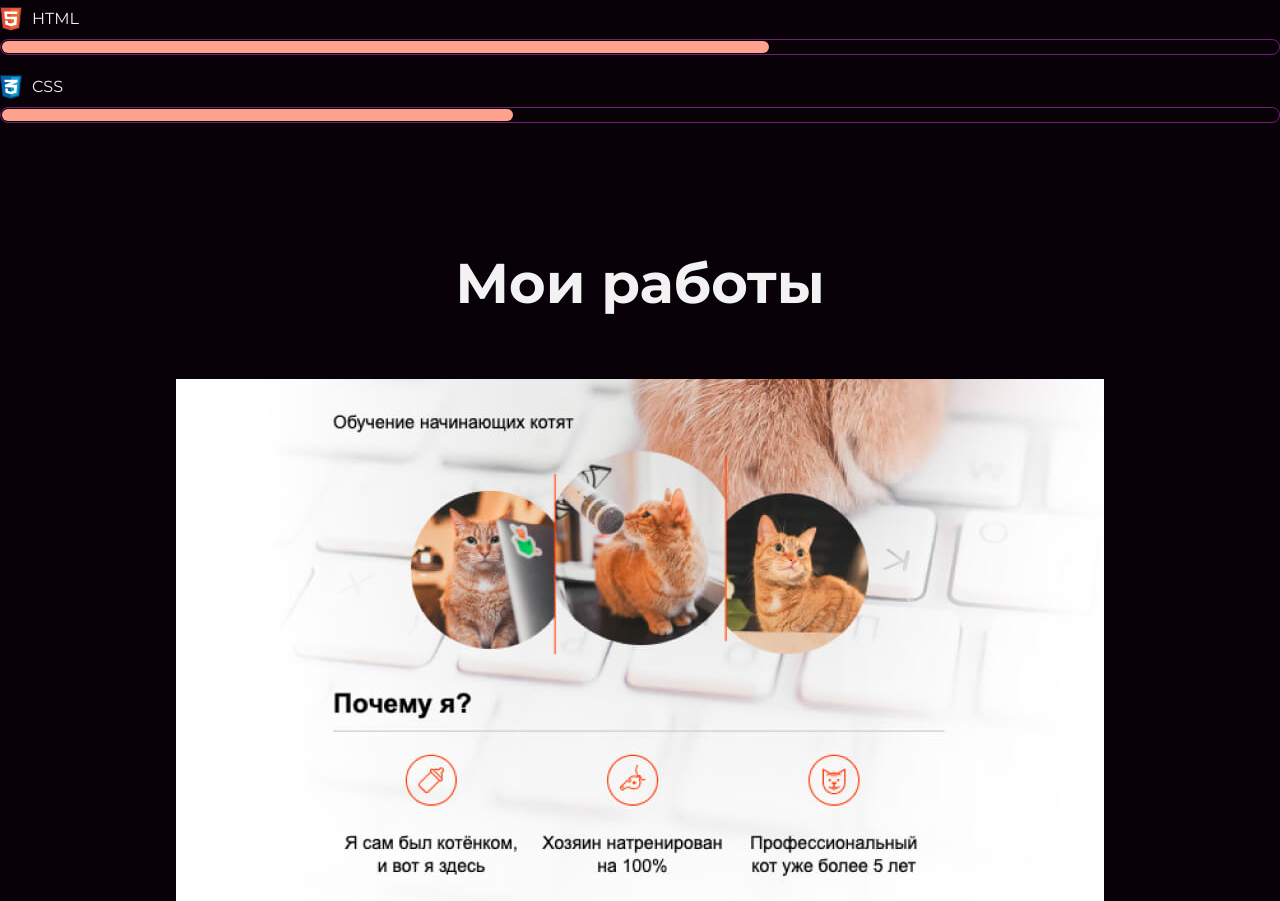
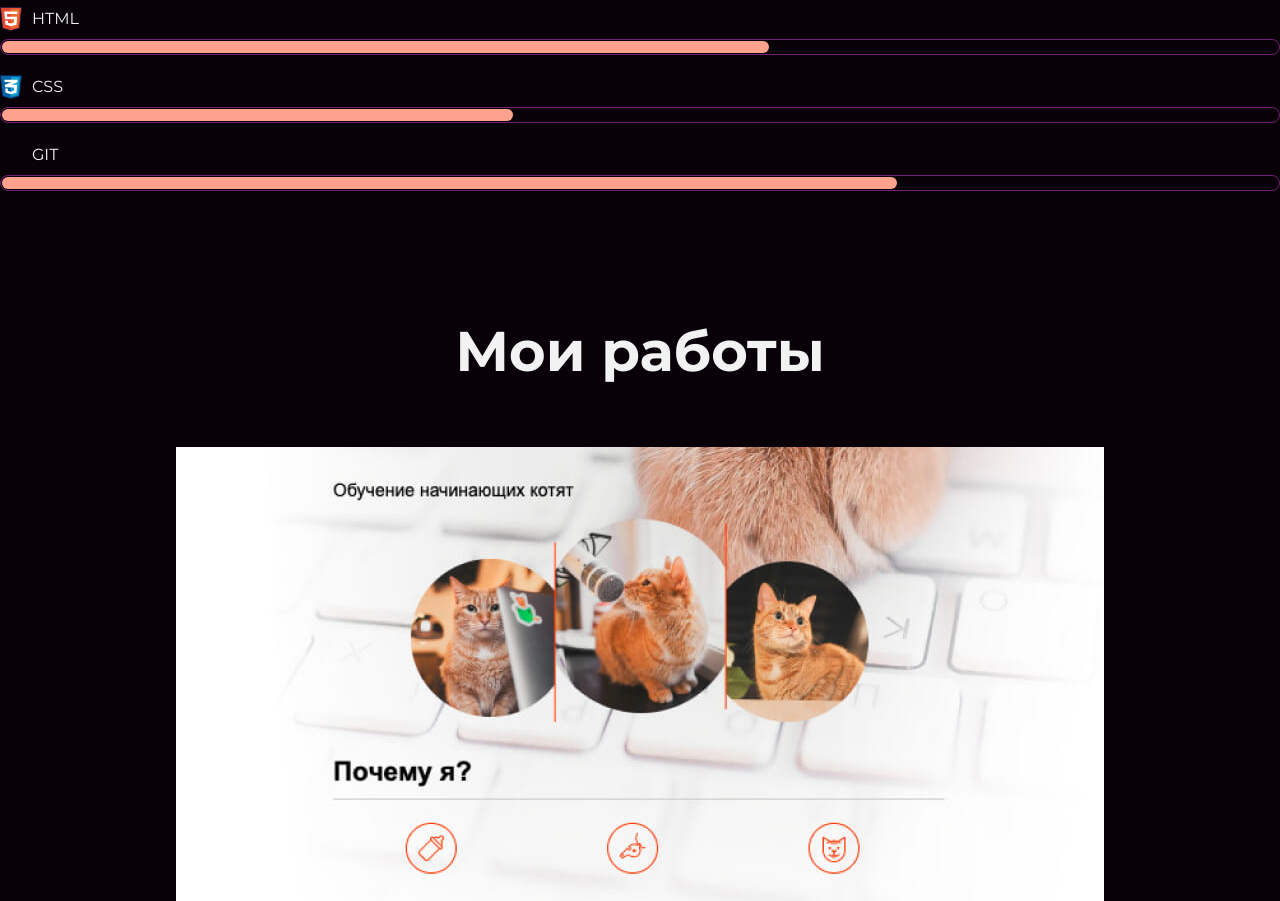
Before and after one commit to Ins17/portfolio, a plain HTML site: page index.html in a window 1280 px wide. Shown: the part 1920-2821 px from the top of the page. Drawn offline with Linux system fonts and the light colour scheme.

Commit message:
Add files via upload

```diff
--- a/index.html
+++ b/index.html
@@ -40,6 +40,8 @@
        <dd class="level"><div style="width: 60%;">60%</div></dd>
        <dt class="skill-css">CSS</dt>
        <dd class="level"><div style="width: 40%;">40%</div></dd>
+       <dt class="skill-git">GIT</dt>
+       <dd class="level"><div style="width: 70%;"></div></dd>
       </dl>
     </div>
     </div>
```
